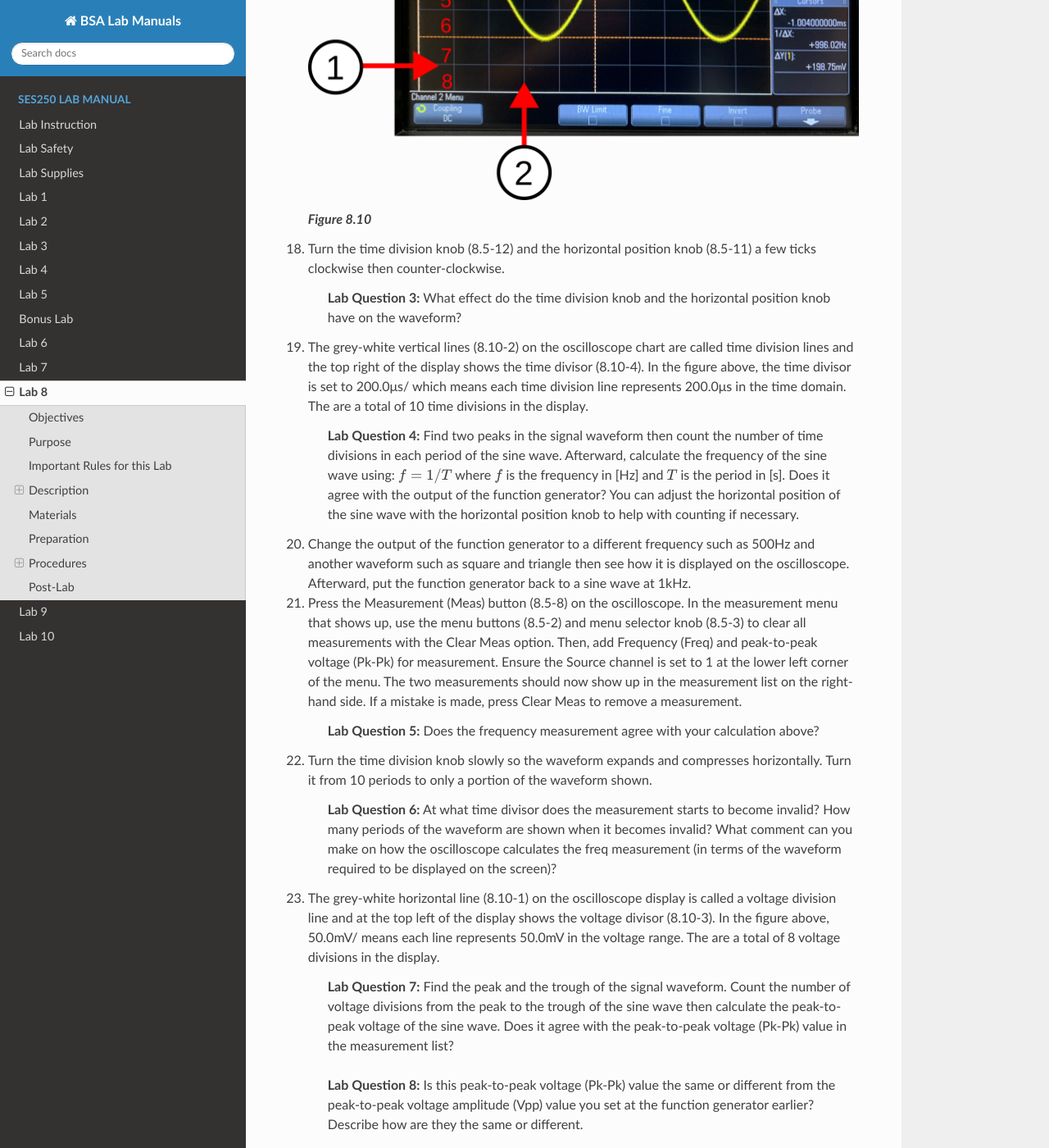
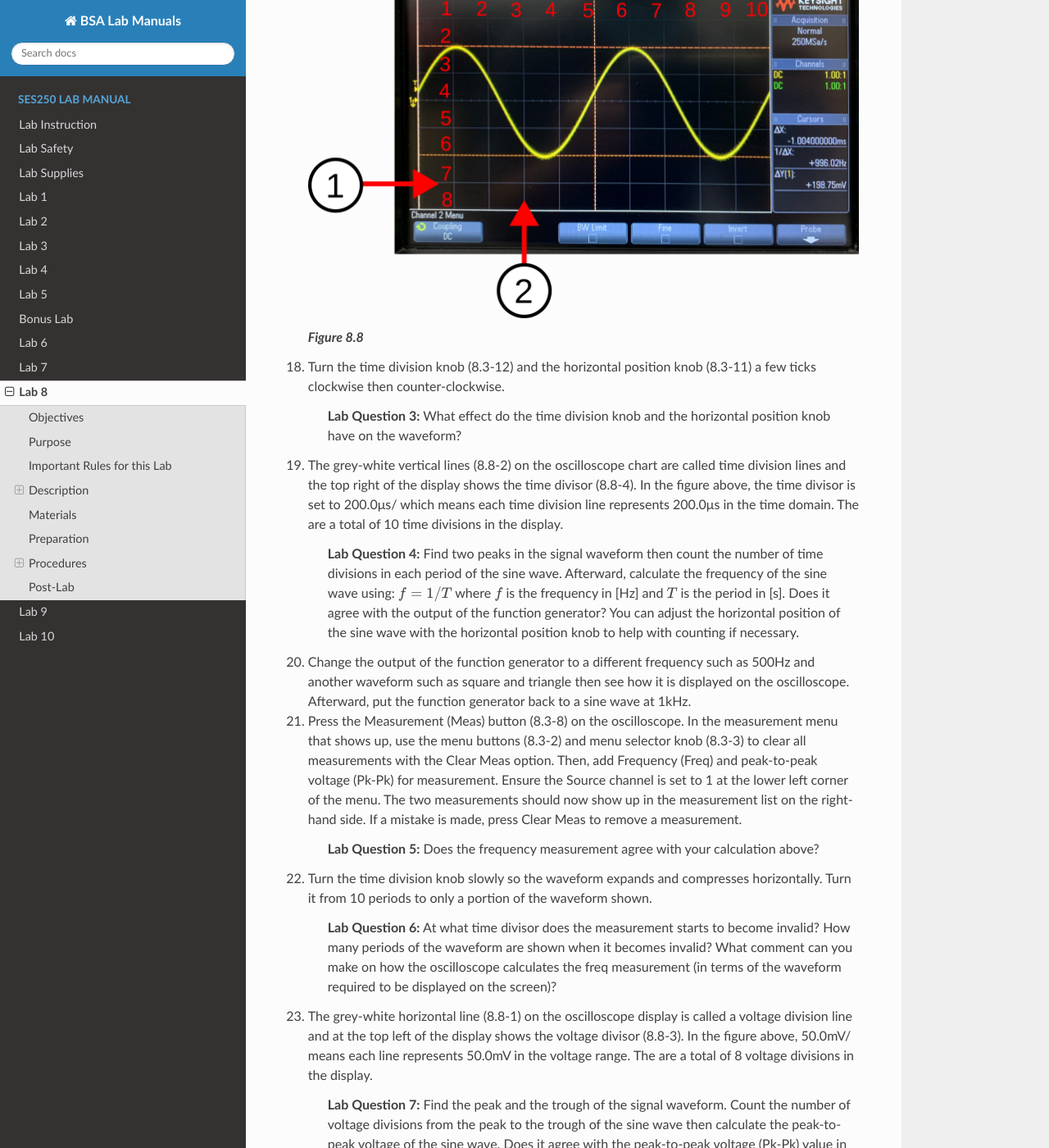
Before and after one commit to Seneca-BSA/bsa, an MkDocs documentation site: the page built from docs/ses250/lab8.md, in a window 1280 px wide and 1400 px high, scrolled down 5925 px. Shown: the whole window at 82% size. Built offline with MkDocs 1.6.1, drawn with Linux system fonts in a browser that asks for light colours; nearby versions of some CDN libraries; formulas are drawn with MathJax 3; some of the changed text lies outside the part shown.

Commit message:
updated lab8

```diff
--- a/docs/ses250/lab8.md
+++ b/docs/ses250/lab8.md
@@ -59,39 +63,39 @@
 
 1. Identify the Digital Oscilloscope at your workbench. Disconnect any cable plugged into it so it is as shown below.
 
-    ![Figure 8.5](lab8-dso-1.png)
+    ![Figure 8.3](lab8-dso-1.png)
 
-    ***Figure 8.5***
+    ***Figure 8.3***
 
-1. Turn on the oscilloscope with the power button (8.5-1) if it is not already on.
-1. Identify the two cables with a BNC connector beside the oscilloscope. Connect the BNC cables to the CH1 (8.5-4) and CH2 connectors of the oscilloscope as shown.
+1. Turn on the oscilloscope with the power button (8.3-1) if it is not already on.
+1. Identify the two cables with a BNC connector beside the oscilloscope. Connect the BNC cables to the CH1 (8.3-4) and CH2 connectors of the oscilloscope as shown.
 
-    ![Figure 8.6](lab8-dso-connection-1.png)
+    ![Figure 8.4](lab8-dso-connection-1.png)
 
-    ***Figure 8.6***
+    ***Figure 8.4***
 
-1. Press the Auto Scale button (8.5-9). If the Auto Scale function is disabled, skip this step.
-1. Press the **CH1** On/Off button (8.5-6) so CH1 is on (button lights up green).
+1. Press the Auto Scale button (8.3-9). If the Auto Scale function is disabled, skip this step.
+1. Press the **CH1** On/Off button (8.3-6) so CH1 is on (button lights up green).
 1. Press the **CH2** On/Off button so CH2 is off (no light showing at the button). The bright lines on the DSO display the waveform of the signal as a function of time. When there is no signal, the waveform is a flat line. If you don't see a flat line, that means your DSO is displaying amplified electronic noise from the environment. Don't worry if you don't see a flat line for this step of the lab.
 
-    > **Lab Question 1:** How many signal line(s) (8.5-13, bright solid horizontal line) do you see on the display? What is the colour of the line(s)?
+    > **Lab Question 1:** How many signal line(s) (8.3-13, bright solid horizontal line) do you see on the display? What is the colour of the line(s)?
 
-1. Press the **CH2** On/Off button to turn CH2 on (button lights up green) then press the Auto Scale button (8.5-9) again.
+1. Press the **CH2** On/Off button to turn CH2 on (button lights up green) then press the Auto Scale button (8.3-9) again.
 
     > **Lab Question 2:** How many signal line(s) do you see on the display? What is the colour of the line(s)?
 
-1. You can adjust the vertical position of those signal lines for measurement or display purposes. Turn the CH1 vertical position knob (8.5-5) until the CH1 signal line is reasonably lined up vertically centred on the display.
+1. You can adjust the vertical position of those signal lines for measurement or display purposes. Turn the CH1 vertical position knob (8.3-5) until the CH1 signal line is reasonably lined up vertically centred on the display.
 1. Try changing the vertical position of the CH2 signal line as well. Afterward, line up both signal lines vertically centred on the display. One line will be on top of the other line.
 1. Modern DSOs are complex test instruments with a lot of functionality. It is a very useful tool once you understand how to use it. The more you use and play with the tool, the more familiar you'll get. Turn off CH2.
 1. Identify the Function Generator at your workbench. Disconnect any cable plug into it so it is as shown below.
 
-    ![Figure 8.7](lab8-fg-1.png)
+    ![Figure 8.5](lab8-fg-1.png)
 
-    ***Figure 8.7***
+    ***Figure 8.5***
 
-1. Identify the cable with a BNC connector beside the function generator and connect it to the Output of the function generator (8.7-3). Afterward, push the power button (8.7-1) to turn on the function generator.
-1. After the function generator is turned on, we'll set up a 1kHz Sine wave, press the Waveforms button (8.7-7) and select Sine waveform mode from button menus (8.7-2).
-1. Then press the Parameters button (8.7-8) and use the keypad, digit selector buttons (8.7-5), and the adjustment knob (8.7-6) to set the following:
+1. Identify the cable with a BNC connector beside the function generator and connect it to the Output of the function generator (8.5-3). Afterward, push the power button (8.5-1) to turn on the function generator.
+1. After the function generator is turned on, we'll set up a 1kHz Sine wave, press the Waveforms button (8.5-7) and select Sine waveform mode from button menus (8.5-2).
+1. Then press the Parameters button (8.5-8) and use the keypad, digit selector buttons (8.5-5), and the adjustment knob (8.5-6) to set the following:
     - **Frequency:** 1.000 kHz (**Note: pay attention to the number of 0s in kHz** You can adjust the Units as necessary.)
     - **Amplitude:** 100.0 mVpp (default setting)
     - **Offset:** 0.000 V (default setting)
@@ -100,33 +104,33 @@
 
     <div style="padding: 15px; border: 1px solid red; background-color: red; color: white;"><font size="4">WARNING: Ensure the exposed portion of the red alligator clip is NOT touching the exposed portion of the black alligator clip.</font></div>
 
-    ![Figure 8.8](lab8-fg-connection-1.png)
+    ![Figure 8.6](lab8-fg-connection-1.png)
+
+    ***Figure 8.6***
+
+1. Once the cables are connected and the waveform is set, push the channel button on the function generator (8.7-4) then turn the output to “On” (8.7-9).
+
+    ![Figure 8.7](lab8-fg-2.png)
+
+    ***Figure 8.7***
+
+1. You should now see some signal on the DSO. If not, push the Auto Scale button on the oscilloscope (8.3-9). You should see a waveform that is similar to that shown in the figure below.
+
+    ![Figure 8.8](lab8-dso-2.png)
 
     ***Figure 8.8***
 
-1. Once the cables are connected and the waveform is set, push the channel button on the function generator (8.9-4) then turn the output to “On” (8.9-9).
-
-    ![Figure 8.9](lab8-fg-2.png)
-
-    ***Figure 8.9***
-
-1. You should now see some signal on the DSO. If not, push the Auto Scale button on the oscilloscope (8.5-9). You should see a waveform that is similar to that shown in the figure below.
-
-    ![Figure 8.10](lab8-dso-2.png)
-
-    ***Figure 8.10***
-
-1. Turn the time division knob (8.5-12) and the horizontal position knob (8.5-11) a few ticks clockwise then counter-clockwise.
+1. Turn the time division knob (8.3-12) and the horizontal position knob (8.3-11) a few ticks clockwise then counter-clockwise.
 
     > **Lab Question 3:** What effect do the time division knob and the horizontal position knob have on the waveform?
 
-1. The grey-white vertical lines (8.10-2) on the oscilloscope chart are called time division lines and the top right of the display shows the time divisor (8.10-4). In the figure above, the time divisor is set to 200.0μs/ which means each time division line represents 200.0μs in the time domain. The are a total of 10 time divisions in the display.
+1. The grey-white vertical lines (8.8-2) on the oscilloscope chart are called time division lines and the top right of the display shows the time divisor (8.8-4). In the figure above, the time divisor is set to 200.0μs/ which means each time division line represents 200.0μs in the time domain. The are a total of 10 time divisions in the display.
 
     > **Lab Question 4:** Find two peaks in the signal waveform then count the number of time divisions in each period of the sine wave. Afterward, calculate the frequency of the sine wave using: \(f = 1 / T\) where \(f\) is the frequency in [Hz] and \(T\) is the period in [s]. Does it agree with the output of the function generator? You can adjust the horizontal position of the sine wave with the horizontal position knob to help with counting if necessary.
 
 1. Change the output of the function generator to a different frequency such as 500Hz and another waveform such as square and triangle then see how it is displayed on the oscilloscope. Afterward, put the function generator back to a sine wave at 1kHz.
 
-1. Press the Measurement (Meas) button (8.5-8) on the oscilloscope. In the measurement menu that shows up, use the menu buttons (8.5-2) and menu selector knob (8.5-3) to clear all measurements with the Clear Meas option. Then, add Frequency (Freq) and peak-to-peak voltage (Pk-Pk) for measurement. Ensure the Source channel is set to 1 at the lower left corner of the menu. The two measurements should now show up in the measurement list on the right-hand side. If a mistake is made, press Clear Meas to remove a measurement.
+1. Press the Measurement (Meas) button (8.3-8) on the oscilloscope. In the measurement menu that shows up, use the menu buttons (8.3-2) and menu selector knob (8.3-3) to clear all measurements with the Clear Meas option. Then, add Frequency (Freq) and peak-to-peak voltage (Pk-Pk) for measurement. Ensure the Source channel is set to 1 at the lower left corner of the menu. The two measurements should now show up in the measurement list on the right-hand side. If a mistake is made, press Clear Meas to remove a measurement.
 
     > **Lab Question 5:** Does the frequency measurement agree with your calculation above?
 
@@ -134,27 +138,27 @@
 
     > **Lab Question 6:** At what time divisor does the measurement starts to become invalid? How many periods of the waveform are shown when it becomes invalid? What comment can you make on how the oscilloscope calculates the freq measurement (in terms of the waveform required to be displayed on the screen)?
 
-1. The grey-white horizontal line (8.10-1) on the oscilloscope display is called a voltage division line and at the top left of the display shows the voltage divisor (8.10-3). In the figure above, 50.0mV/ means each line represents 50.0mV in the voltage range. The are a total of 8 voltage divisions in the display.
+1. The grey-white horizontal line (8.8-1) on the oscilloscope display is called a voltage division line and at the top left of the display shows the voltage divisor (8.8-3). In the figure above, 50.0mV/ means each line represents 50.0mV in the voltage range. The are a total of 8 voltage divisions in the display.
 
     > **Lab Question 7:** Find the peak and the trough of the signal waveform. Count the number of voltage divisions from the peak to the trough of the sine wave then calculate the peak-to-peak voltage of the sine wave. Does it agree with the peak-to-peak voltage (Pk-Pk) value in the measurement list?
 
     > **Lab Question 8:** Is this peak-to-peak voltage (Pk-Pk) value the same or different from the peak-to-peak voltage amplitude (Vpp) value you set at the function generator earlier? Describe how are they the same or different.
 
 1. Turn off the output of the function generator. Reminder: Press the Channel button then Output Off.
-1. Afterward, press the Output Load button (8.9-10) and change the setting to "High-Z".
+1. Afterward, press the Output Load button (8.7-10) and change the setting to "High-Z".
 1. Then change the amplitude of the Sine wave to 3 Vpp. Reminder: press “Parameters” to access the settings. Keep the Offset and Phase at 0.
 1. Turn on the output of the function generator.
-1. You should now see a 3 V peak-to-peak signal on the oscilloscope. Adjust the voltage division knob (8.5-7) so the sine wave will fit into the screen again.
+1. You should now see a 3 V peak-to-peak signal on the oscilloscope. Adjust the voltage division knob (8.3-7) so the sine wave will fit into the screen again.
 
     > **Lab Question 9:** What is the voltage divisor value used to achieve this? Then, count the number of voltage divisions or read from the measurement list to find the peak-to-peak voltage of the signal. How does your result compare to the result in the measurements list and to the output setting of the function generator?
 
     [Read here](https://edadocs.software.keysight.com/kkbopen/why-your-function-generator-outputs-twice-the-programmed-voltage-589745012.html) for an explanation of why there's a difference in output value when using difference output mode.
 
-    **NOTE:** Press the CH1 button (8.5-6) and ensure the “Coupling” setting on the oscilloscope at the lower left corner of the display is set as “DC” and the “Probe” setting at the lower right corner is selected as “1X” If not, correct them by pressing and selecting the respective settings and change them with the selector knob (8.5-3). The knob can be turned and pressed.
+    **NOTE:** Press the CH1 button (8.3-6) and ensure the “Coupling” setting on the oscilloscope at the lower left corner of the display is set as “DC” and the “Probe” setting at the lower right corner is selected as “1X” If not, correct them by pressing and selecting the respective settings and change them with the selector knob (8.3-3). The knob can be turned and pressed.
 
 1. Adjust the settings so that at least three but no more than ten periods are showing on the DSO display and at least four voltage divisions of peak-to-peak voltage. Change the output parameters of the function generator and repeat the scaling process so you are competent with manually scaling an oscilloscope.
 
-    > **Lab Question 10: (Post-Lab)** Demostrate to the lab professor or instructor that you are competent in manually scaling (non-using auto scale) the display of an oscilloscope.
+    > **Lab Question 10: (During Lab)** Demostrate to the lab professor or instructor that you are competent in manually scaling (non-using auto scale) the display of an oscilloscope.
 
 1. Turn off the function generator and disconnect the alligator clips.
 
```
Also changed, not shown: other parts of docs/ses250/lab8.md (+8 -4 lines).
